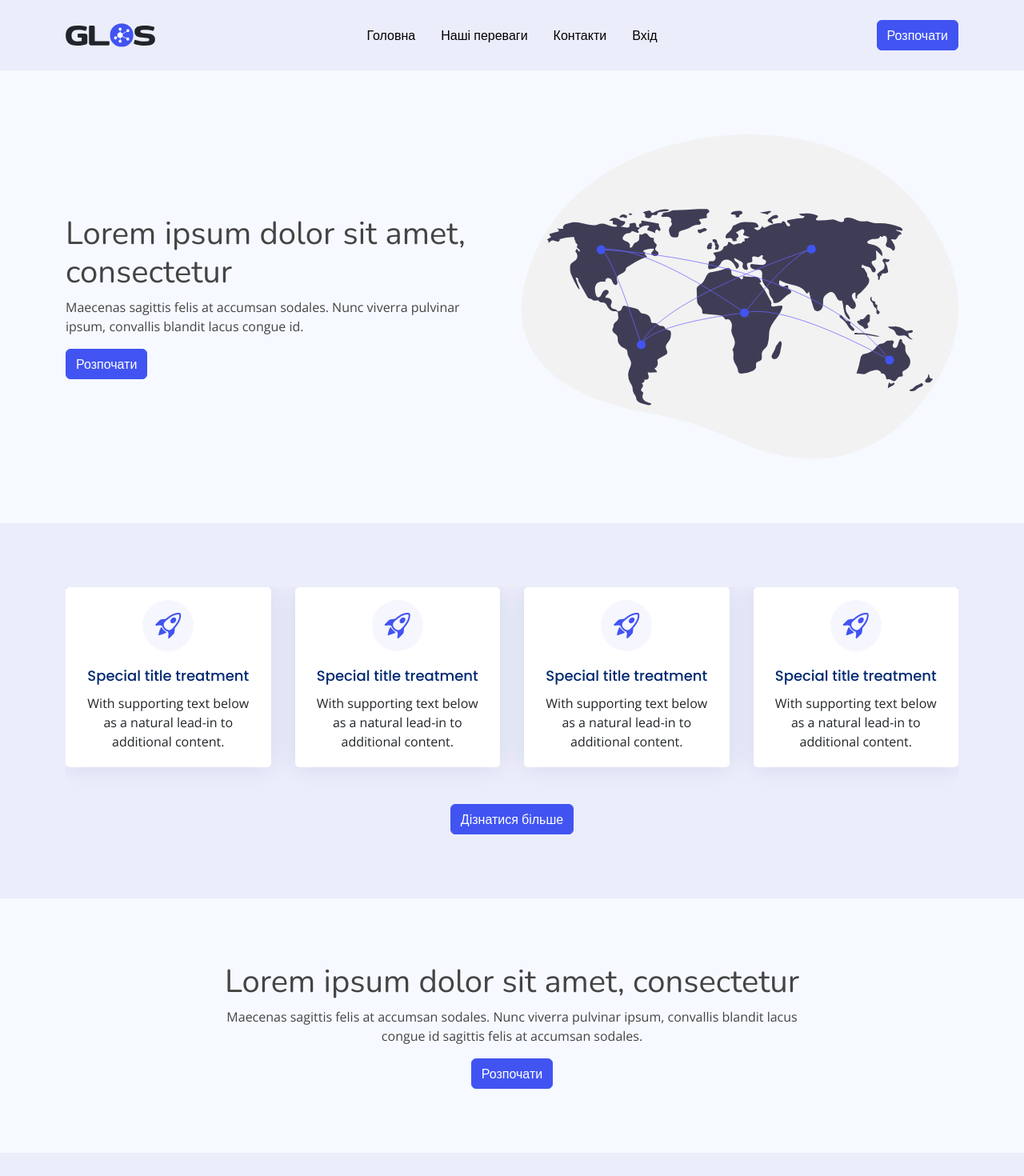
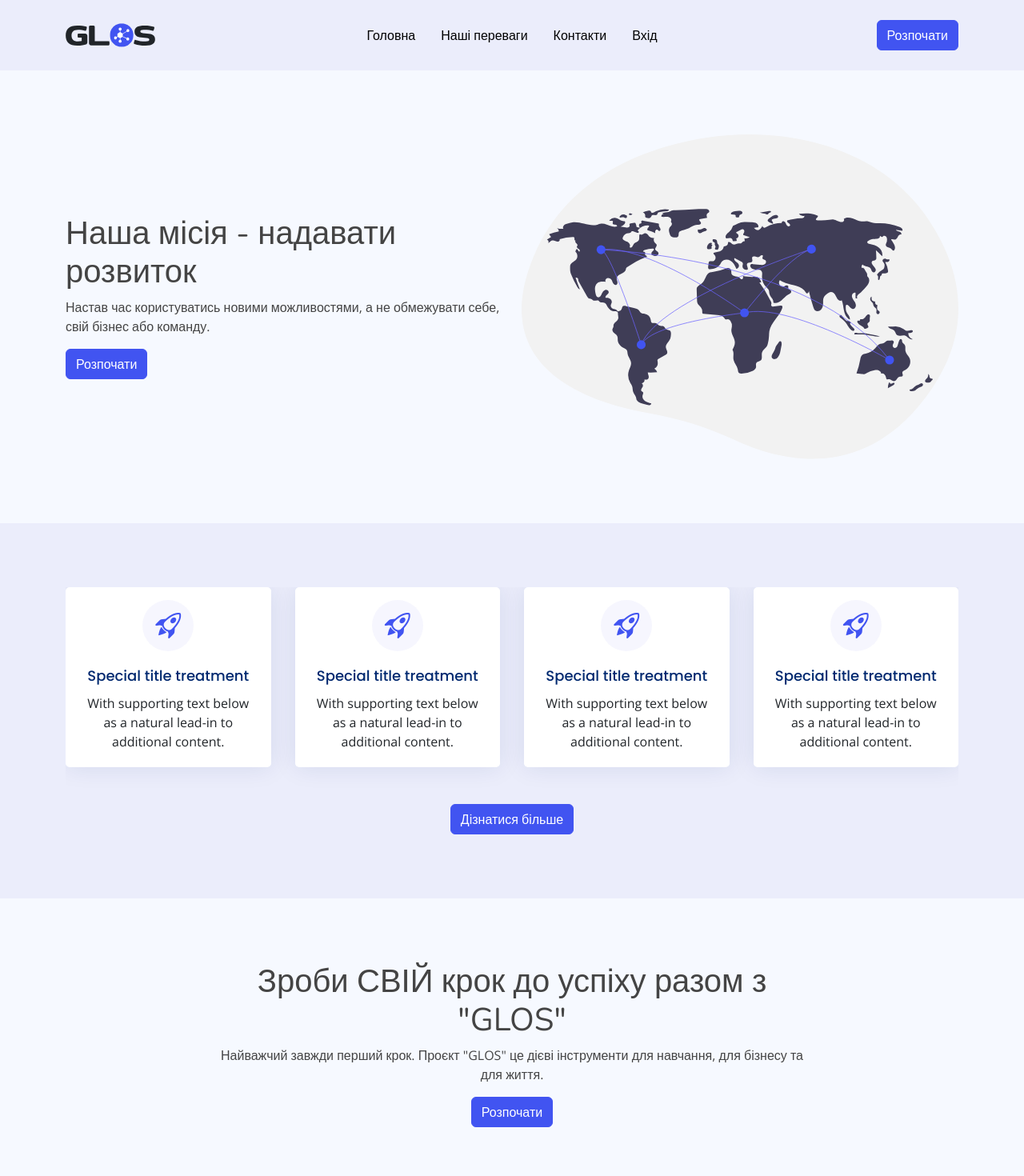
Before and after one commit to illiabazyliv/Glos-backend, a React (Create React App) app in the folder frontend/: page / in a window 1280 px wide. Shown: the top 1470 px of the page at 80% size. Built offline with nearby package versions, Linux system fonts and the light colour scheme.

Commit message:
Текст
Блоки тексту

```diff
--- a/frontend/package.json
+++ b/frontend/package.json
@@ -13,7 +13,7 @@
     "react-dom": "^18.2.0",
     "react-redux": "^9.1.0",
     "react-router-dom": "^6.22.3",
-    "react-scripts": "5.0.1",
+    "react-scripts": "^5.0.1",
     "redux": "^5.0.1",
     "redux-thunk": "^3.1.0",
     "swiper": "^11.1.0",
--- a/frontend/src/pages/HomePage/HomePage.js
+++ b/frontend/src/pages/HomePage/HomePage.js
@@ -16,8 +16,8 @@
                 <div className="container">
                     <div className="row">
                         <div className="col-12 col-md-6 d-flex flex-column justify-content-center align-items-start">
-                            <h1>Lorem ipsum dolor sit amet, consectetur</h1>
-                            <p>Maecenas sagittis felis at accumsan sodales. Nunc viverra pulvinar ipsum, convallis blandit lacus congue id.</p>
+                            <h1>Наша місія - надавати розвиток </h1>
+                            <p>Настав час користуватись новими можливостями, а не обмежувати себе, свій бізнес або команду.</p>
                             <NavLink className="btn btn-primary" to="/">Розпочати</NavLink>
                         </div>
                         <div className="col-12 col-md-6 mt-5 mt-md-0">
@@ -44,8 +44,9 @@
                 <div className="container">
                     <div className="row">
                         <div className="col-12 col-md-10 offset-md-1 col-lg-8 offset-lg-2 text-center">
-                            <h1>Lorem ipsum dolor sit amet, consectetur</h1>
-                            <p>Maecenas sagittis felis at accumsan sodales. Nunc viverra pulvinar ipsum, convallis blandit lacus congue id sagittis felis at accumsan sodales.</p>
+                            <h1>Зроби СВІЙ крок до успіху разом з "GLOS"</h1>
+                            <p>Найважчий завжди перший крок. Проєкт "GLOS" це дієві інструменти для
+                                навчання, для бізнесу та для життя.</p>
                             <NavLink className="btn btn-primary" to="/">Розпочати</NavLink>
                         </div>
                     </div>
```
Also changed, not shown: 1 other file (tests, documents, lock files or other folders).
